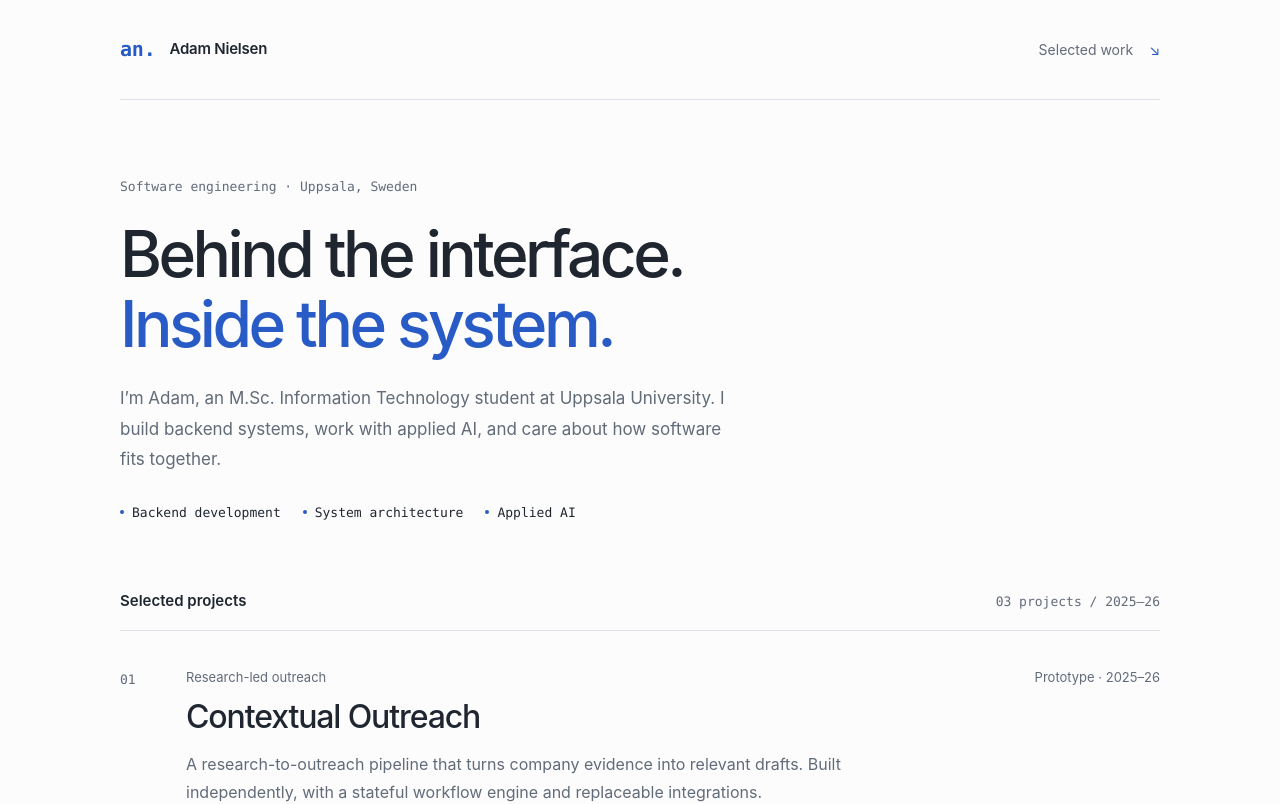
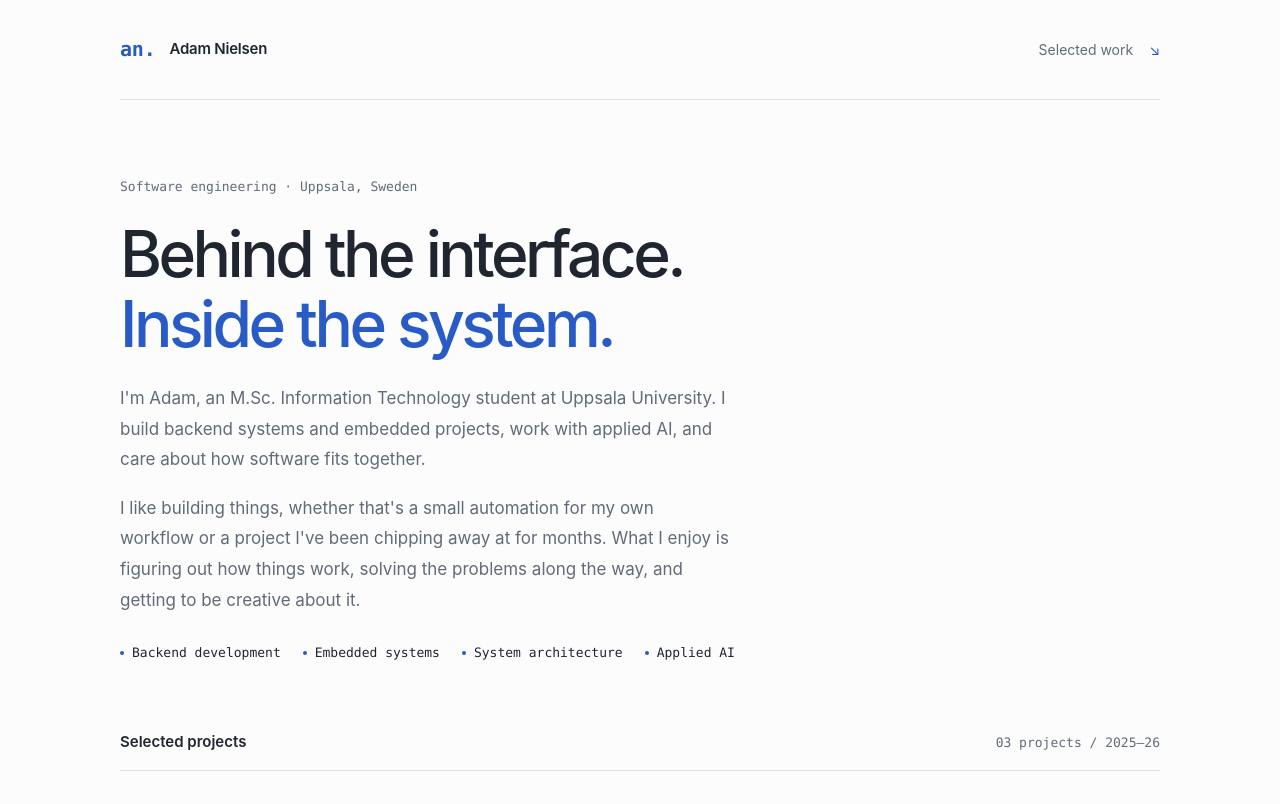
Before and after one commit to Adamniels/Portfolio_2026, a Next.js app: page / in a window 1280 px wide. Shown: the top 804 px of the page. Built offline with nearby package versions, Linux system fonts and the light colour scheme.

Commit message:
updated text under hero headline

```diff
--- a/app/globals.css
+++ b/app/globals.css
@@ -35,6 +35,7 @@ h1, h2, h3 { text-wrap: balance; }
 .home-hero h1 { font-size: clamp(2.75rem, 5vw, 4.25rem); font-weight: 550; line-height: 1.09; letter-spacing: -.055em; margin: 22px 0 24px; }
 .home-hero h1 span { color: var(--accent); }
 .hero-intro { max-width: 610px; color: var(--muted); font-size: 1.0625rem; line-height: 1.8; }
+.hero-intro + .hero-intro { margin-top: 18px; }
 .hero-focus { display: flex; flex-wrap: wrap; gap: 10px 22px; margin-top: 27px; font-size: .8125rem; font-family: var(--mono); }
 .hero-focus span { display: flex; align-items: center; gap: 8px; }
 .hero-focus span::before { content: ""; width: 4px; height: 4px; border-radius: 50%; background: var(--accent); }
--- a/app/layout.tsx
+++ b/app/layout.tsx
@@ -3,7 +3,7 @@ import { siteUrl } from "@/content/site";
 import "./globals.css";
 
 const description =
-  "Selected projects by Adam Nielsen, an M.Sc. Information Technology student at Uppsala University focused on backend systems, software architecture, and applied AI.";
+  "Selected projects by Adam Nielsen, an M.Sc. Information Technology student at Uppsala University focused on backend systems, embedded projects, software architecture, and applied AI.";
 
 // metadataBase resolves the relative URLs below, and the og:image that Next
 // attaches from each route's opengraph-image, into absolute URLs. Crawlers
--- a/app/opengraph-image.tsx
+++ b/app/opengraph-image.tsx
@@ -2,7 +2,7 @@ import { ImageResponse } from "next/og";
 import { OgCard } from "@/components/og-card";
 
 export const alt =
-  "Adam Nielsen — backend systems, software architecture, and applied AI";
+  "Adam Nielsen — backend systems, embedded projects, software architecture, and applied AI";
 export const size = { width: 1200, height: 630 };
 export const contentType = "image/png";
 
@@ -12,8 +12,8 @@ export default function Image() {
       <OgCard
         eyebrow="Software engineering · Uppsala, Sweden"
         title="Behind the interface. Inside the system."
-        description="M.Sc. Information Technology student at Uppsala University. I build backend systems, work with applied AI, and care about how software fits together."
-        footer="Backend development · System architecture · Applied AI"
+        description="M.Sc. Information Technology student at Uppsala University. I build backend systems and embedded projects, work with applied AI, and care about how software fits together."
+        footer="Backend development · Embedded systems · System architecture · Applied AI"
       />
     ),
     size,
--- a/app/page.tsx
+++ b/app/page.tsx
@@ -20,11 +20,13 @@ export default function Home() {
         <p className="eyebrow">Software engineering · Uppsala, Sweden</p>
         <h1>Behind the interface.<br /><span>Inside the system.</span></h1>
         <p className="hero-intro">
-          I’m Adam, an M.Sc. Information Technology student at Uppsala University.
-          I build backend systems, work with applied AI, and care about how software fits together.
+          I'm Adam, an M.Sc. Information Technology student at Uppsala University. I build backend systems and embedded projects, work with applied AI, and care about how software fits together.
+        </p>
+        <p className="hero-intro">
+          I like building things, whether that's a small automation for my own workflow or a project I've been chipping away at for months. What I enjoy is figuring out how things work, solving the problems along the way, and getting to be creative about it.
         </p>
         <div className="hero-focus" aria-label="Areas of focus">
-          <span>Backend development</span><span>System architecture</span><span>Applied AI</span>
+          <span>Backend development</span><span>Embedded systems</span><span>System architecture</span><span>Applied AI</span>
         </div>
       </header>
 
```
